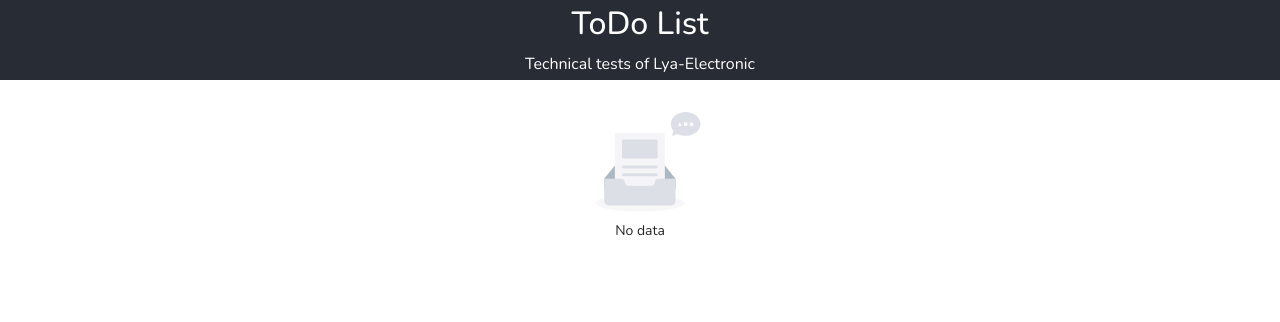
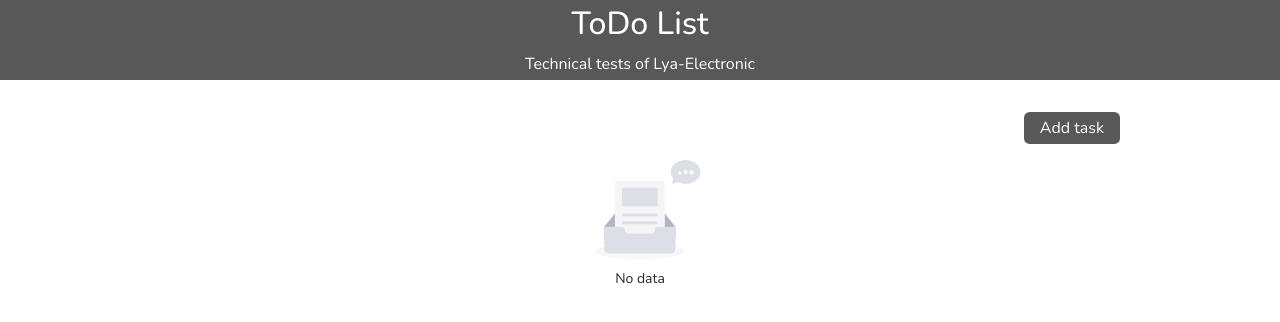
Before and after one commit to CamiloVargas123/test-lya-electronic, a React (Vite) app: page / in a window 1280 px wide. Shown: the top 322 px of the page. Built offline with nearby package versions, Linux system fonts and the light colour scheme.

Commit message:
add button addTask

```diff
--- a/src/App.jsx
+++ b/src/App.jsx
@@ -15,6 +15,9 @@ function App() {
         </div>
       </header>
       <div className='container App-content'>
+        <div className='App-content__btn'>
+          <button>Add task</button>
+        </div>
         <ToDoList />
       </div>
     </div>
--- a/src/App.scss
+++ b/src/App.scss
@@ -5,7 +5,7 @@
 }
 
 .App-header {
-  background-color: #282c34;
+  background-color: $primary-color;
   height: 10vh;
   display: flex;
   &__content{
@@ -28,4 +28,22 @@
   display: flex;
   flex-direction: column;
   padding: 2em 0;
+  gap: 1em;
+  &__btn{
+    display: flex;
+    justify-content: flex-end;
+    button{
+      transition: $transition;
+      cursor: pointer;
+      padding: .5em 1em;
+      background-color: $primary-color;
+      border: none;
+      border-radius: $boder-radius;
+      color: $font-light;
+      &:hover{
+        background-color: $primary-color-hover;
+        color: $font-dark;
+      }
+    }
+  }
 }
```
